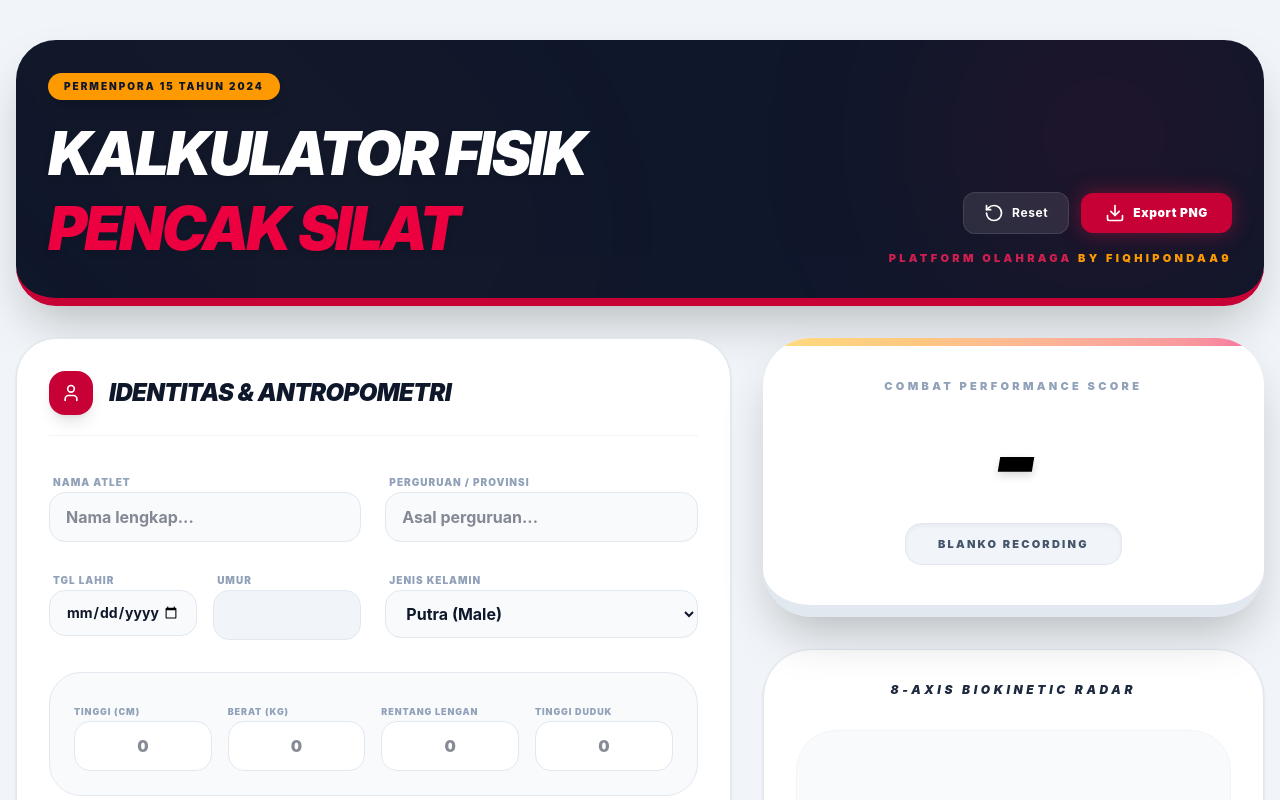
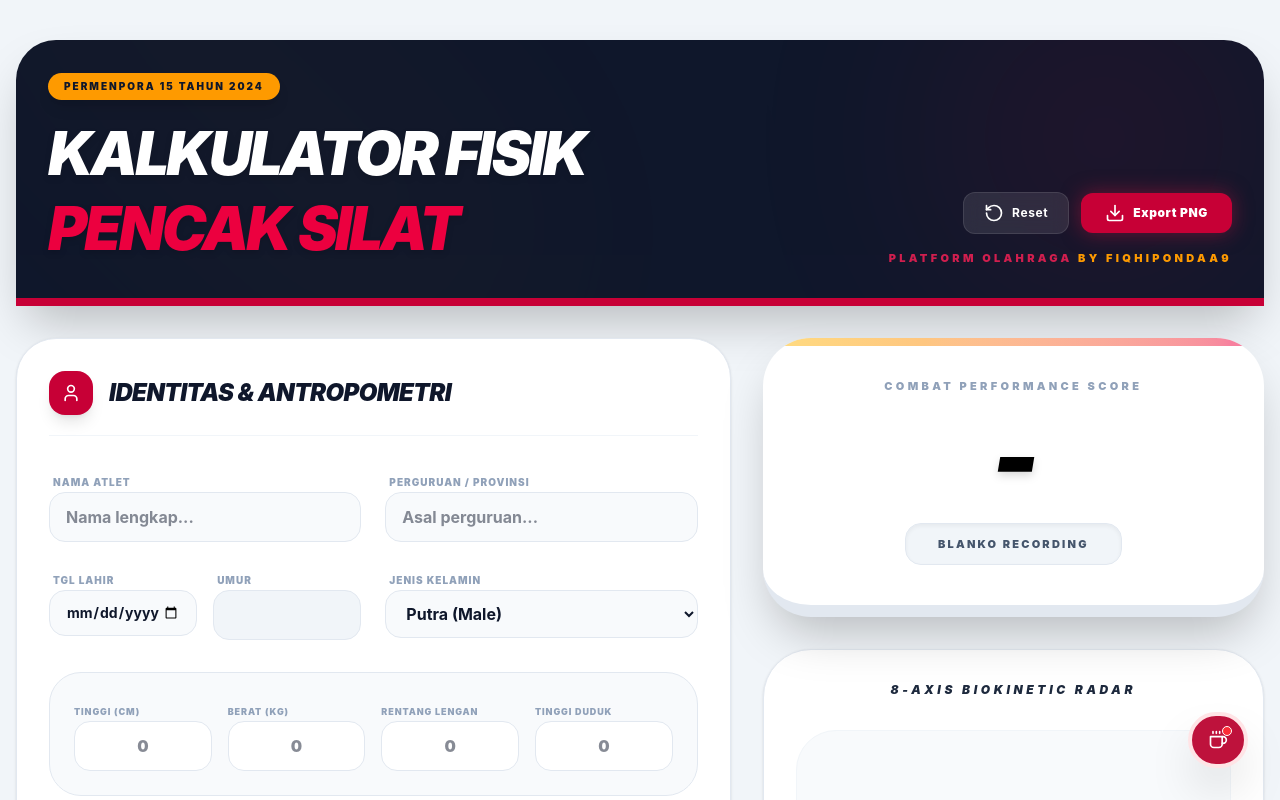
Before and after one commit to fiqhipondaa9/kalkulator-fisik-pencaksilat, a React (Vite) app: page / in a window 1280 px wide. Shown: the top 800 px of the page. Built offline with nearby package versions, Linux system fonts and the light colour scheme.

Commit message:
STABIL VERSION

```diff
--- a/src/App.jsx
+++ b/src/App.jsx
@@ -1,5 +1,6 @@
-import React, { useState, useMemo } from 'react';
+import React, { useState, useEffect, useMemo } from 'react';
 import * as htmlToImage from 'html-to-image';
+import qrisImage from './assets/shareqr.png';
 
 // --- KOMPONEN IKON SVG (Custom Martial Arts) ---
 const IconUser = () => <svg className="w-5 h-5" viewBox="0 0 24 24" fill="none" stroke="currentColor" strokeWidth="2" strokeLinecap="round" strokeLinejoin="round"><path d="M19 21v-2a4 4 0 0 0-4-4H9a4 4 0 0 0-4 4v2"/><circle cx="12" cy="7" r="4"/></svg>;
@@ -8,6 +9,8 @@ const IconDownload = () => <svg className="w-5 h-5" viewBox="0 0 24 24" fill="no
 const IconReset = () => <svg className="w-5 h-5" viewBox="0 0 24 24" fill="none" stroke="currentColor" strokeWidth="2" strokeLinecap="round" strokeLinejoin="round"><path d="M3 12a9 9 0 1 0 9-9 9.75 9.75 0 0 0-6.74 2.74L3 8"/><path d="M3 3v5h5"/></svg>;
 const IconFist = () => <svg className="w-5 h-5" viewBox="0 0 24 24" fill="none" stroke="currentColor" strokeWidth="2" strokeLinecap="round" strokeLinejoin="round"><path d="M11 14h2a2 2 0 1 0 0-4h-3c-.6 0-1.1.2-1.4.6L3 16"/><path d="m7 20 1.6-1.4c.3-.4.8-.6 1.4-.6h4c1.1 0 2.1-.4 2.8-1.2l4.6-4.4a2 2 0 0 0-2.75-2.91l-4.2 3.9"/><path d="m2 15 6 6"/><path d="M19.5 8.5 17 11"/></svg>;
 const IconAlert = () => <svg className="w-6 h-6" viewBox="0 0 24 24" fill="none" stroke="currentColor" strokeWidth="2" strokeLinecap="round" strokeLinejoin="round"><path d="m21.73 18-8-14a2 2 0 0 0-3.48 0l-8 14A2 2 0 0 0 4 21h16a2 2 0 0 0 1.73-3Z"/><path d="M12 9v4"/><path d="M12 17h.01"/></svg>;
+const IconCoffee = () => <svg className="w-5 h-5" xmlns="http://www.w3.org/2000/svg" viewBox="0 0 24 24" fill="none" stroke="currentColor" strokeWidth="2" strokeLinecap="round" strokeLinejoin="round"><path d="M17 8h1a4 4 0 1 1 0 8h-1"/><path d="M3 8h14v9a4 4 0 0 1-4 4H7a4 4 0 0 1-4-4Z"/><line x1="6" x2="6" y1="2" y2="4"/><line x1="10" x2="10" y1="2" y2="4"/><line x1="14" x2="14" y1="2" y2="4"/></svg>;
+const IconX = () => <svg className="w-5 h-5" xmlns="http://www.w3.org/2000/svg" viewBox="0 0 24 24" fill="none" stroke="currentColor" strokeWidth="3" strokeLinecap="round" strokeLinejoin="round"><line x1="18" y1="6" x2="6" y2="18"/><line x1="6" y1="6" x2="18" y2="18"/></svg>;
 
 // --- FUNGSI SCORING LOGIC PENCAK SILAT ---
 const getScoreSilat = (test, gender, value) => {
@@ -24,12 +27,12 @@ const getScoreSilat = (test, gender, value) => {
     case 'hopR': return isM ? (v >= 28.39 ? 100 : v >= 22.71 ? 80 : v >= 19.87 ? 70 : v >= 17.03 ? 60 : 40) : (v >= 25.87 ? 100 : v >= 20.70 ? 80 : v >= 18.11 ? 70 : v >= 15.52 ? 60 : 40);
     case 'hopL': return isM ? (v >= 28.01 ? 100 : v >= 22.41 ? 80 : v >= 19.61 ? 70 : v >= 16.81 ? 60 : 40) : (v >= 24.44 ? 100 : v >= 19.55 ? 80 : v >= 17.11 ? 70 : v >= 14.66 ? 60 : 40);
     case 'medPass': return isM ? (v >= 4.80 ? 100 : v >= 3.84 ? 80 : v >= 3.36 ? 70 : v >= 2.88 ? 60 : 40) : (v >= 3.88 ? 100 : v >= 3.10 ? 80 : v >= 2.72 ? 70 : v >= 2.33 ? 60 : 40);
-    case 'illinois': // Inverse
+    case 'illinois':
       return isM ? (v <= 15.2 ? 100 : v <= 17.5 ? 80 : v <= 18.2 ? 70 : v <= 19.8 ? 60 : 40) : (v <= 16.3 ? 100 : v <= 18.7 ? 80 : v <= 19.6 ? 70 : v <= 21.2 ? 60 : 40);
     case 'rastWatt': return isM ? (v >= 700 ? 100 : v >= 560 ? 80 : v >= 490 ? 70 : v >= 420 ? 60 : 40) : (v >= 500 ? 100 : v >= 400 ? 80 : v >= 350 ? 70 : v >= 300 ? 60 : 40);
-    case 'rastFatigue': // Inverse
+    case 'rastFatigue':
       return isM ? (v <= 10.0 ? 100 : v <= 11.5 ? 80 : v <= 12.0 ? 70 : v <= 13.0 ? 60 : 40) : (v <= 12.0 ? 100 : v <= 13.8 ? 80 : v <= 14.4 ? 70 : v <= 15.6 ? 60 : 40);
-    case 'sprint20': // Inverse
+    case 'sprint20':
       return isM ? (v <= 2.75 ? 100 : v <= 3.03 ? 80 : v <= 3.30 ? 70 : v <= 3.58 ? 60 : 40) : (v <= 3.20 ? 100 : v <= 3.52 ? 80 : v <= 3.84 ? 70 : v <= 4.16 ? 60 : 40);
     case 'beep': return isM ? (v >= 66.3 ? 100 : v >= 53.0 ? 80 : v >= 49.7 ? 70 : v >= 46.4 ? 60 : 40) : (v >= 60.0 ? 100 : v >= 48.0 ? 80 : v >= 45.0 ? 70 : v >= 42.0 ? 60 : 40);
     default: return 0;
@@ -103,14 +106,13 @@ const RadarChart = ({ data, labels, isBlanko }) => {
 export default function App() {
   const [identity, setIdentity] = useState({ name: '', origin: '', dob: '', gender: 'Putra' });
   const [anthro, setAnthro] = useState({ weight: '', height: '', armSpan: '', sitHeight: '' });
-
-  // State dengan penambahan Parameter Waktu RAST (T1-T6)
   const [tests, setTests] = useState({
     sitReach: '', pushUp: '', sitUp: '', pullDyna: '', pushDyna: '', core: '', pullUp: '',
     hopR: '', hopL: '', medPass: '', illinois: '', sprint20: '', beepLevel: '', beepShuttle: '',
     rastT1: '', rastT2: '', rastT3: '', rastT4: '', rastT5: '', rastT6: ''
   });
   const [isExporting, setIsExporting] = useState(false);
+  const [showCoffeeModal, setShowCoffeeModal] = useState(false);
 
   const age = useMemo(() => {
     if (!identity.dob) return '-';
@@ -121,6 +123,17 @@ export default function App() {
     if (m < 0 || (m === 0 && today.getDate() < birthDate.getDate())) calculatedAge--;
     return calculatedAge;
   }, [identity.dob]);
+
+  // --- TIMER AUTOMATION 33 MENIT ---
+  useEffect(() => {
+    const timer = setInterval(() => {
+      if (!isExporting) {
+        setShowCoffeeModal(true);
+      }
+    }, 33 * 60 * 1000); // 33 Menit
+
+    return () => clearInterval(timer);
+  }, [isExporting]);
 
   const bmiData = useMemo(() => {
     if (!anthro.weight || !anthro.height || anthro.height <= 0) return { bmi: '-', status: '-', color: 'text-slate-400' };
@@ -134,7 +147,6 @@ export default function App() {
     return { bmi, status, color };
   }, [anthro.weight, anthro.height]);
 
-  // --- MESIN PENGHITUNG APE INDEX & RASIO TUNGKAI ---
   const proportionData = useMemo(() => {
     const h = parseFloat(anthro.height);
     const arm = parseFloat(anthro.armSpan);
@@ -161,41 +173,34 @@ export default function App() {
     return { apeIndex, legRatio };
   }, [anthro.height, anthro.armSpan, anthro.sitHeight]);
 
-  // --- MESIN PENGHITUNG VO2MAX OTOMATIS (BEEP TEST) ---
+  // --- MESIN PENGHITUNG VO2MAX OTOMATIS (FIXED SHUTTLE DETECT) ---
   const calculatedVO2Max = useMemo(() => {
     const l = parseInt(tests.beepLevel);
-    const s = parseInt(tests.beepShuttle);
-    if (!l || !s || l < 1 || s < 1) return '';
+    const s = tests.beepShuttle !== '' ? parseInt(tests.beepShuttle) : NaN;
+    if (!l || isNaN(s) || l < 1 || s < 0) return '';
     const vo2max = 3.46 * (l + s / (l * 0.4325 + 7.0048)) + 12.2;
     return parseFloat(vo2max.toFixed(2));
   }, [tests.beepLevel, tests.beepShuttle]);
 
-  // --- MESIN PENGHITUNG RAST OTOMATIS ---
   const rastData = useMemo(() => {
     const w = parseFloat(anthro.weight);
     const t1 = parseFloat(tests.rastT1); const t2 = parseFloat(tests.rastT2);
     const t3 = parseFloat(tests.rastT3); const t4 = parseFloat(tests.rastT4);
     const t5 = parseFloat(tests.rastT5); const t6 = parseFloat(tests.rastT6);
 
-    // Pastikan berat badan & semua waktu sudah terisi
     if (!w || !t1 || !t2 || !t3 || !t4 || !t5 || !t6) return { watt: '', fatigue: '' };
 
     const times = [t1, t2, t3, t4, t5, t6];
-    // Rumus Power = (Weight * Distance^2) / Time^3. Jarak RAST = 35m, 35^2 = 1225
     const powers = times.map(t => (w * 1225) / Math.pow(t, 3));
 
     const maxP = Math.max(...powers);
     const minP = Math.min(...powers);
     const avgP = powers.reduce((a, b) => a + b, 0) / 6;
-
-    // Fatigue Index % = ((Max Power - Min Power) / Max Power) * 100
     const fi = ((maxP - minP) / maxP) * 100;
 
     return { watt: parseFloat(avgP.toFixed(2)), fatigue: parseFloat(fi.toFixed(2)) };
   }, [anthro.weight, tests.rastT1, tests.rastT2, tests.rastT3, tests.rastT4, tests.rastT5, tests.rastT6]);
 
-
-  // Deteksi Simetri Kuda-Kuda (10 Hop Jump Kanan vs Kiri)
   const symmetryData = useMemo(() => {
     const r = parseFloat(tests.hopR);
     const l = parseFloat(tests.hopL);
@@ -218,13 +223,12 @@ export default function App() {
     hopL: getScoreSilat('hopL', identity.gender, tests.hopL),
     medPass: getScoreSilat('medPass', identity.gender, tests.medPass),
     illinois: getScoreSilat('illinois', identity.gender, tests.illinois),
-    rastWatt: getScoreSilat('rastWatt', identity.gender, rastData.watt), // Output Kalkulator
-    rastFatigue: getScoreSilat('rastFatigue', identity.gender, rastData.fatigue), // Output Kalkulator
+    rastWatt: getScoreSilat('rastWatt', identity.gender, rastData.watt),
+    rastFatigue: getScoreSilat('rastFatigue', identity.gender, rastData.fatigue),
     sprint20: getScoreSilat('sprint20', identity.gender, tests.sprint20),
     beep: getScoreSilat('beep', identity.gender, calculatedVO2Max),
   }), [tests, identity.gender, calculatedVO2Max, rastData]);
 
-  // Radar Grouping: Mengelompokkan 15 tes jadi 8 sumbu
   const radarScores = useMemo(() => {
     return {
       Flexibility: scores.sitReach,
@@ -252,7 +256,7 @@ export default function App() {
 
   const handleDownloadImage = async () => {
     setIsExporting(true);
-    await new Promise((resolve) => setTimeout(resolve, 400));
+    await new Promise((resolve) => requestAnimationFrame(() => setTimeout(resolve, 400)));
     try {
       const element = document.getElementById('report-container');
       const dataUrl = await htmlToImage.toPng(element, { quality: 1.0, backgroundColor: "#f8fafc", pixelRatio: 2 });
@@ -267,17 +271,54 @@ export default function App() {
   const testInputClass = "w-full bg-white border border-slate-200 rounded-2xl px-4 py-2.5 font-black text-slate-900 focus:outline-none focus:border-rose-600 transition-all pr-20 placeholder:text-[11px] placeholder:font-bold placeholder:text-slate-400/70 text-right";
 
   return (
-    <div id="report-container" className="min-h-screen bg-slate-100 flex flex-col items-center py-10 px-4 font-sans print:bg-white print:py-0 print:px-0">
+    <div id="report-container" className="min-h-screen bg-slate-100 flex flex-col items-center py-10 px-4 font-sans print:bg-white print:py-0 print:px-0 relative">
 
       {isExporting && (
         <style dangerouslySetInnerHTML={{__html: `
           #report-container input, #report-container select { appearance: none !important; -webkit-appearance: none; padding-bottom: 8px !important; }
           #report-container input[type="number"]::-webkit-inner-spin-button { -webkit-appearance: none !important; margin: 0 !important; }
+          #report-container input:focus, #report-container select:focus { box-shadow: none !important; border-color: #e2e8f0 !important; }
         `}} />
       )}
 
+      {/* --- FAB KONSULTASI & APRESIASI --- */}
+      {!isExporting && (
+        <button
+          onClick={() => setShowCoffeeModal(true)}
+          className="no-print fixed bottom-8 right-8 bg-[#be123c] hover:bg-rose-700 text-white h-14 rounded-full shadow-2xl z-50 flex items-center justify-center px-4 gap-0 hover:gap-3 transition-all duration-300 border-4 border-rose-100 group overflow-hidden"
+          title="Konsultasi & Apresiasi"
+        >
+          <div className="relative flex items-center justify-center">
+            <IconCoffee />
+            <span className="absolute -top-1 -right-1 w-2.5 h-2.5 bg-red-500 rounded-full animate-ping"></span>
+            <span className="absolute -top-1 -right-1 w-2.5 h-2.5 bg-red-500 rounded-full border border-white"></span>
+          </div>
+          <span className="max-w-0 opacity-0 group-hover:max-w-xs group-hover:opacity-100 transition-all duration-500 ease-in-out whitespace-nowrap font-black text-xs uppercase tracking-widest text-white ml-0 group-hover:ml-2">
+            Konsultasi WA
+          </span>
+        </button>
+      )}
+
+      {/* UNIFIED COFFEE MODAL */}
+      {showCoffeeModal && (
+        <div className="fixed inset-0 z-[200] bg-slate-900/80 backdrop-blur-sm flex items-center justify-center p-4 animate-in fade-in duration-300 no-print">
+          <div className="bg-white w-full max-w-sm rounded-3xl shadow-2xl flex flex-col overflow-hidden text-center relative p-8">
+            <button onClick={() => setShowCoffeeModal(false)} className="absolute top-4 right-4 bg-slate-100 text-slate-400 hover:bg-slate-200 hover:text-slate-600 p-2 rounded-xl transition-colors"><IconX className="w-4 h-4" /></button>
+            <div className="bg-amber-100 text-amber-600 w-16 h-16 rounded-full flex items-center justify-center mx-auto mb-4"><IconCoffee /></div>
+            <h3 className="text-xl font-black text-slate-800 mb-2">Traktir Kopi Developer</h3>
+            <p className="text-xs font-bold text-slate-500 mb-6 leading-relaxed normal-case">Terima kasih telah menggunakan aplikasi ini! Dukungan Anda sangat berarti bagi pengembangan fitur selanjutnya.</p>
+            <div className="bg-slate-50 rounded-2xl p-4 border border-slate-100 mb-6 flex justify-center">
+                <img src={qrisImage} alt="QRIS DANA" className="max-w-[200px] h-auto rounded-xl shadow-sm border border-slate-200" />
+            </div>
+            <a href="https://wa.me/6285340804702?text=Halo%20Developer,%20saya%20ingin%20konsultasi%20mengenai%20Aplikasi%20Kalkulator%20Fisik%20Pencak%20Silat..." target="_blank" rel="noopener noreferrer" className="bg-rose-700 hover:bg-rose-600 text-white font-black py-4 rounded-xl shadow-md transition-colors w-full flex items-center justify-center gap-2 text-sm uppercase tracking-widest">
+                Konsultasi WhatsApp
+            </a>
+          </div>
+        </div>
+      )}
+
       {/* HEADER: CRIMSON & GOLD THEME (PENCAK SILAT) */}
-      <header className="bg-slate-900 text-white p-8 shadow-2xl relative overflow-hidden w-full max-w-7xl rounded-[2.5rem] border-b-8 border-rose-700">
+      <header className="bg-slate-900 text-white p-8 shadow-2xl relative overflow-hidden w-full max-w-7xl rounded-t-[2.5rem] border-b-8 border-rose-700">
         <div className="absolute top-0 right-0 w-full h-full opacity-10">
            <div className="absolute bottom-0 right-0 w-80 h-80 bg-rose-600 blur-[120px] rounded-full"></div>
            <div className="absolute top-[-50%] left-[-10%] w-[60%] h-[150%] bg-amber-500/20 blur-[100px] rounded-full transform rotate-45"></div>
@@ -312,6 +353,7 @@ export default function App() {
         </div>
       </header>
 
+      {/* MAIN CONTAINER */}
       <main className={`${isExporting ? 'w-[1200px]' : 'max-w-7xl w-full'} mx-auto mt-8 grid grid-cols-1 lg:grid-cols-12 gap-8`}>
 
         {/* LEFT COLUMN: BIOMETRICS & TESTS */}
@@ -356,14 +398,13 @@ export default function App() {
                </div>
             </div>
 
-            {/* KOTAK APE INDEX & RASIO TUNGKAI */}
             {(anthro.height > 0 && (anthro.armSpan > 0 || anthro.sitHeight > 0)) && (
               <div className="mt-4 grid grid-cols-1 sm:grid-cols-2 gap-4 relative z-10 animate-in fade-in">
                 <div className="bg-white border border-slate-200 rounded-[2rem] p-5 flex flex-col justify-center relative overflow-hidden shadow-sm">
                    <div className="absolute top-0 left-0 w-1.5 h-full bg-rose-600"></div>
                    <div className="flex justify-between items-start mb-2 pl-2">
                       <span className="text-[10px] font-black uppercase tracking-[0.2em] text-slate-400">Ape Index</span>
-                      <span className={`text-[9px] bg-slate-50 border border-slate-100 px-2 py-1 rounded-lg font-black uppercase tracking-widest ${proportionData.apeIndex.color}`}>{proportionData.apeIndex.text}</span>
+                      <span className={`text-[9px] bg-slate-800 border border-slate-700 px-2 py-1 rounded-lg font-black uppercase tracking-widest ${proportionData.apeIndex.color}`}>{proportionData.apeIndex.text}</span>
                    </div>
                    <div className="flex items-end gap-2 pl-2 mt-1">
                       <span className="text-3xl font-black text-slate-900 leading-none italic">{proportionData.apeIndex.value}</span>
@@ -375,7 +416,7 @@ export default function App() {
                    <div className="absolute top-0 left-0 w-1.5 h-full bg-amber-500"></div>
                    <div className="flex justify-between items-start mb-2 pl-2">
                       <span className="text-[10px] font-black uppercase tracking-[0.2em] text-slate-400">Rasio Tungkai</span>
-                      <span className={`text-[9px] bg-slate-50 border border-slate-100 px-2 py-1 rounded-lg font-black uppercase tracking-widest ${proportionData.legRatio.color}`}>{proportionData.legRatio.text}</span>
+                      <span className={`text-[9px] bg-slate-800 border border-slate-700 px-2 py-1 rounded-lg font-black uppercase tracking-widest ${proportionData.legRatio.color}`}>{proportionData.legRatio.text}</span>
                    </div>
                    <div className="flex items-end gap-2 pl-2 mt-1">
                       <span className="text-3xl font-black text-slate-900 leading-none italic">{proportionData.legRatio.value}</span>
@@ -420,7 +461,7 @@ export default function App() {
                {/* RAST AUTO CONVERTER (6 Sprints) */}
                <div className="sm:col-span-2 bg-slate-900 p-6 rounded-[2rem] border border-slate-800 mt-2 shadow-inner">
                  <div className="flex flex-col md:flex-row justify-between md:items-start mb-4 gap-3">
-                   <div>
+                   <div className="flex-1">
                       <label className="text-[10px] font-black text-rose-400 uppercase tracking-widest ml-1">
                         RAST (6x35m Anaerobic Sprint)
                       </label>
@@ -477,6 +518,7 @@ export default function App() {
                     </div>
                  </div>
                </div>
+               {/* AKHIR BLOK BEEP TEST */}
 
                {/* PERINGATAN ASIMETRIS KUDA-KUDA (HOP JUMP) */}
                {symmetryData.isDanger && (
@@ -488,15 +530,17 @@ export default function App() {
                      </div>
                    </div>
                )}
-
             </div>
+            <p className="mt-8 p-4 bg-slate-800/50 border border-slate-700 rounded-2xl text-[10px] font-bold text-slate-400 text-center uppercase tracking-widest leading-relaxed">
+              *Penghitungan skor mengacu pada tabel norma elit.<br/>Waktu Shuttle Run dan Sprint otomatis dikalkulasi berdasarkan reduksi waktu (Inverse Logic).
+            </p>
           </div>
         </div>
 
         {/* RIGHT COLUMN: ANALYTICS */}
         <div className="lg:col-span-5 flex flex-col gap-8">
 
-          <div className={`rounded-[3rem] p-10 shadow-2xl text-center relative overflow-hidden transition-all duration-700 border-b-[12px] ${averageScore > 80 ? 'bg-slate-900 text-white border-rose-700' : averageScore < 60 && averageScore > 0 ? 'bg-red-800 text-white border-red-900' : 'bg-white border-slate-200'}`}>
+          <div className={`rounded-[3rem] p-10 shadow-2xl text-center relative overflow-hidden transition-all duration-700 border-b-[12px] ${averageScore > 80 ? 'bg-slate-900 text-white border-rose-700' : averageScore < 60 && averageScore > 0 ? 'bg-red-900 text-white border-red-500' : 'bg-white border-slate-200'}`}>
             <div className="absolute top-0 left-0 w-full h-2 bg-gradient-to-r from-amber-400 to-rose-600 opacity-50"></div>
             <h3 className={`text-[11px] font-black uppercase tracking-[0.3em] mb-3 ${averageScore > 80 || (averageScore < 60 && averageScore > 0) ? 'text-rose-400/60' : 'text-slate-400'}`}>Combat Performance Score</h3>
             <div className="text-[100px] font-black tracking-tighter mb-4 italic leading-none drop-shadow-lg">{isBlanko ? '-' : averageScore || 0}</div>
@@ -520,7 +564,6 @@ export default function App() {
               <span>Distribusi Poin Total</span>
               <span className="text-[9px] bg-slate-100 px-2 py-1 rounded text-slate-400">MAKS 100</span>
             </h3>
-            {/* Hanya menampilkan 8 Tes Utama agar tidak kepanjangan di UI, tapi nilai rata-rata menghitung 15 parameter */}
             <div className="space-y-4">
               {activeLabels.map((label, idx) => {
                 const val = activeRadarData[idx];
```
Also changed, not shown: src/assets/shareqr.png (added).
